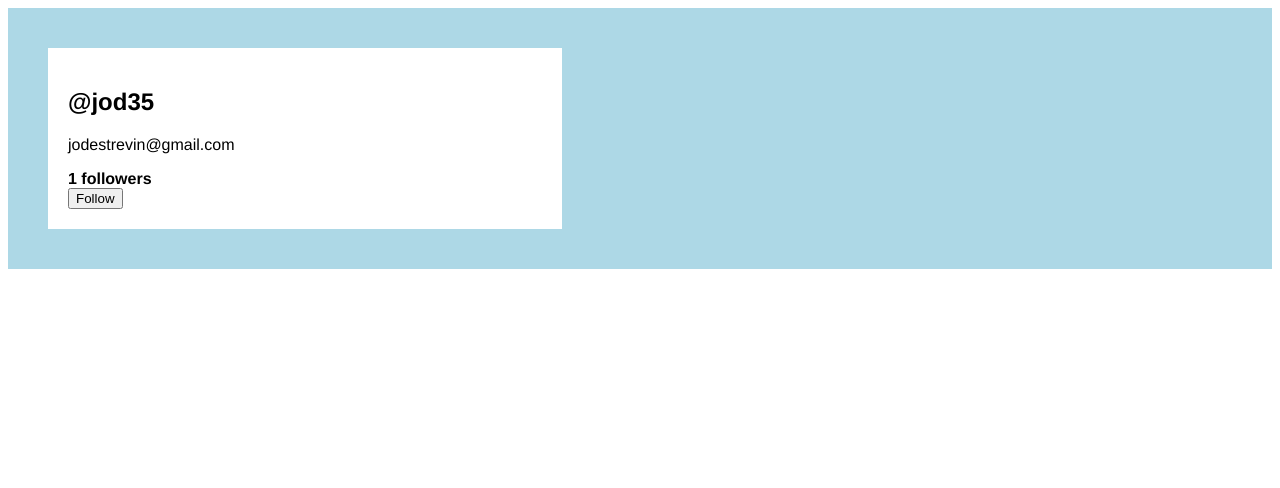
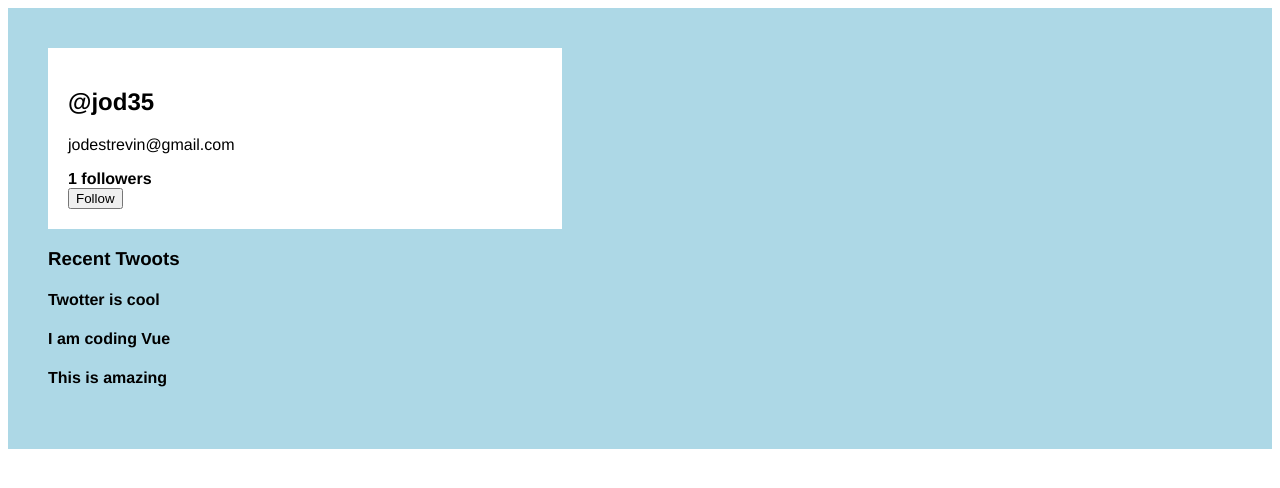
Before and after one commit to jod35/twotter, a Vue app: page / in a window 1280 px wide. Shown: the top 488 px of the page. Built offline with nearby package versions, Linux system fonts and the light colour scheme.

Commit message:
list rendering

```diff
--- a/src/components/UserProfile.vue
+++ b/src/components/UserProfile.vue
@@ -13,6 +13,16 @@
         <br>
         <button @click="followUser()">Follow</button>
     </div>
+
+    <div class="twoot">
+        <h3 class="twootes-header">
+            Recent Twoots
+        </h3>
+
+        <div class="twoot" v-for="twoot in twoots" v-bind:key="twoot.id">
+            <h4>{{twoot.content}}</h4>
+        </div>
+    </div>
 </template>
 
 <script>
@@ -27,7 +37,18 @@ export default {
                     email:"jodestrevin@gmail.com",
                     isAdmin:false,
                     followers:0
-                }
+                },
+                twoots:[
+                    {id:1,
+                    content:"Twotter is cool",
+                    },
+                     {id:2,
+                    content:"I am coding Vue",
+                    },
+                     {id:1,
+                    content:"This is amazing",
+                    },
+                ]
             }
         },
         computed:{
```
